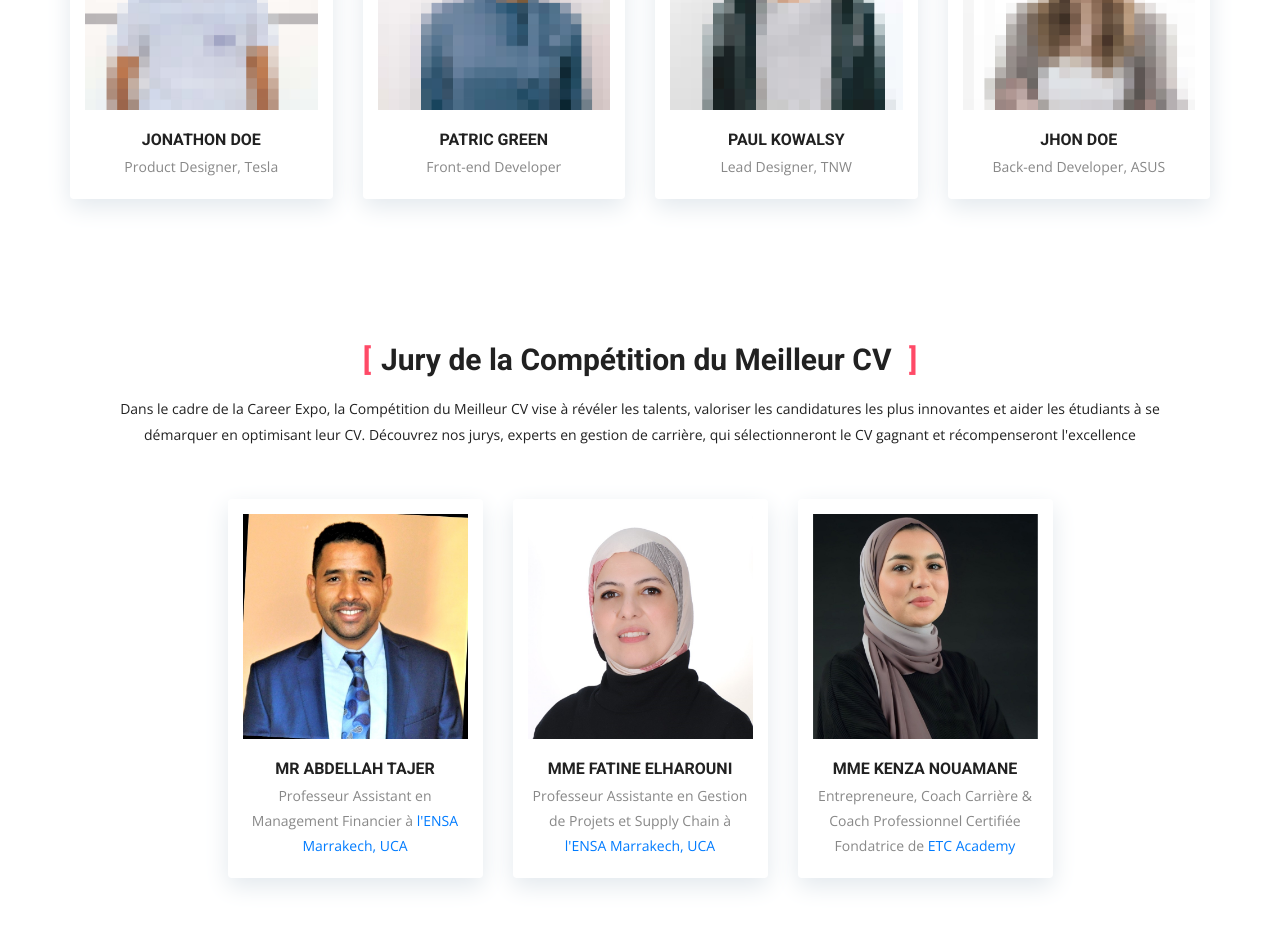
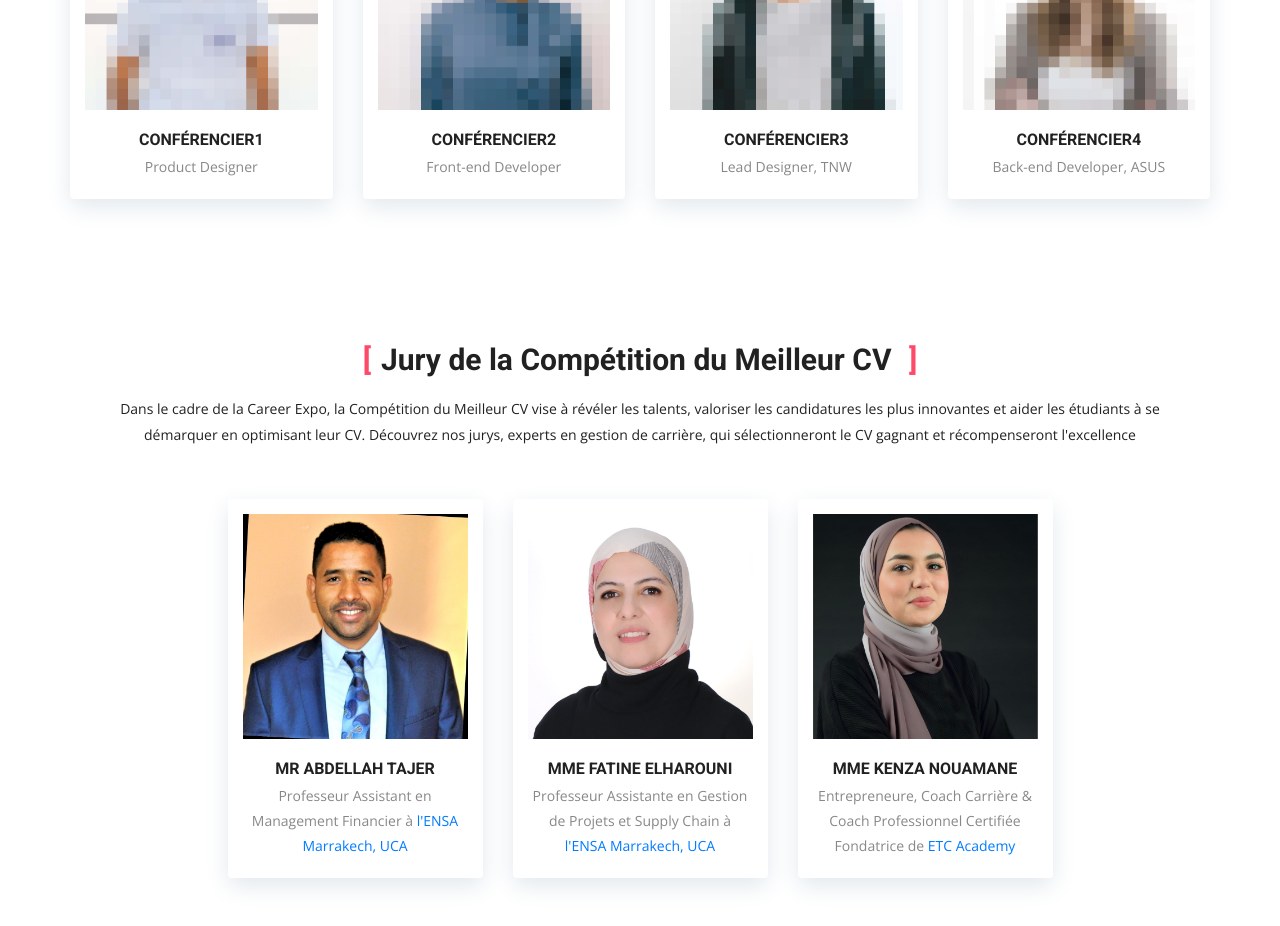
Before and after one commit to abdelghaniBensalih/ece, a plain HTML site: page index.html in a window 1280 px wide. Shown: the part 4580-5506 px from the top of the page. Drawn offline with nearby package versions, Linux system fonts and the light colour scheme; files whose address does not match are found by name.

Commit message:
Update team member names in index.html for consistency

```diff
--- a/index.html
+++ b/index.html
@@ -695,8 +695,8 @@
                 </div>
               </div>
               <div class="info-text">
-                <h3><a href="#">JONATHON DOE</a></h3>
-                <p>Product Designer, Tesla</p>
+                <h3><a href="#">conférencier1</a></h3>
+                <p>Product Designer</p>
               </div>
             </div>
             <!-- Team Item Ends -->
@@ -718,7 +718,7 @@
                 </div>
               </div>
               <div class="info-text">
-                <h3><a href="#">Patric Green</a></h3>
+                <h3><a href="#">conférencier2</a></h3>
                 <p>Front-end Developer</p>
               </div>
             </div>
@@ -742,7 +742,7 @@
                 </div>
               </div>
               <div class="info-text">
-                <h3><a href="#">Paul Kowalsy</a></h3>
+                <h3><a href="#">conférencier3</a></h3>
                 <p>Lead Designer, TNW</p>
               </div>
             </div>
@@ -765,7 +765,7 @@
                 </div>
               </div>
               <div class="info-text">
-                <h3><a href="#">Jhon Doe</a></h3>
+                <h3><a href="#">conférencier4</a></h3>
                 <p>Back-end Developer, ASUS</p>
               </div>
             </div>
```
